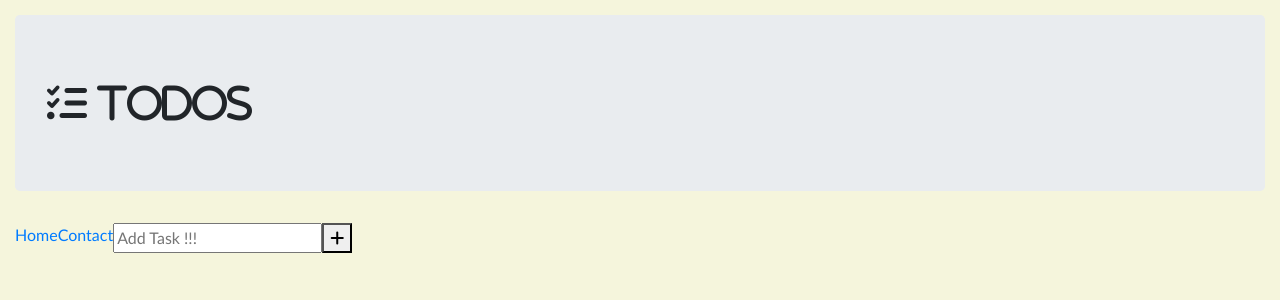
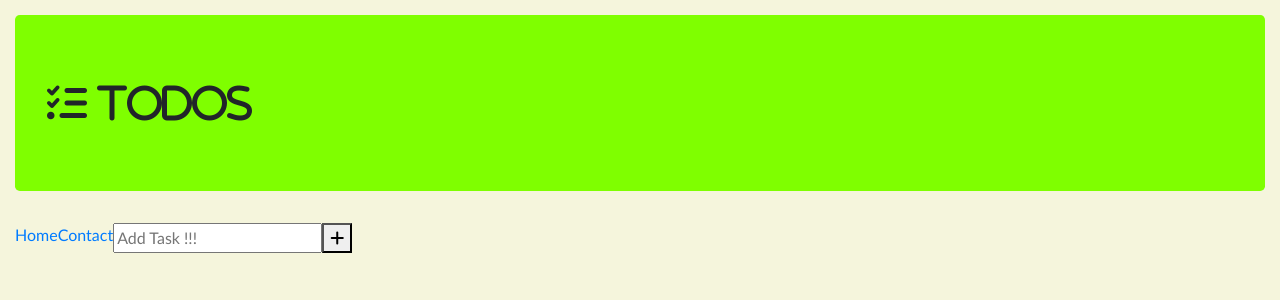
Before and after one commit to Rekha1912/ToDo-list, a React (Create React App) app: page / in a window 1280 px wide. Shown: the top 300 px of the page. Built offline with nearby package versions, Linux system fonts and the light colour scheme; a web font is replaced by a local one.

Commit message:
Added basic style

```diff
--- a/src/index.css
+++ b/src/index.css
@@ -7,3 +7,7 @@ body {
 #root {
   display: flex;
 }
+
+#header {
+  background-color: chartreuse;
+}
```
